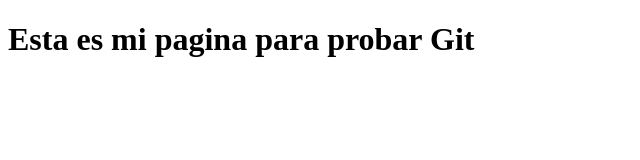
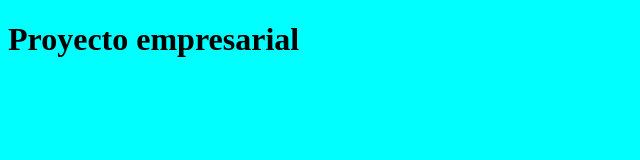
Before and after one commit to JesusSanchezMiguel/Curso-Git, a plain HTML site: page index.html in a window 1280 px wide. Shown: the whole page, without its empty margins (0-640 px from the left). Drawn offline with Linux system fonts and the light colour scheme.

Commit message:
La primera copia completa

```diff
--- /dev/null
+++ b/CSS/Estilos.css
@@ -0,0 +1,3 @@
+body{
+    background-color: aqua;
+}
--- a/index.html
+++ b/index.html
@@ -5,9 +5,10 @@
     <meta http-equiv="X-UA-Compatible" content="IE=edge">
     <meta name="viewport" content="width=device-width, initial-scale=1.0">
     <title>Document</title>
+    <link rel="stylesheet" href="CSS/Estilos.css">
 </head>
 <body>
-<h1>Esta es mi pagina para probar Git</h1>
+<h1>Proyecto empresarial</h1>
 
 </body>
 </html>
```
Also changed, not shown: JS/Javascript.js (added).
